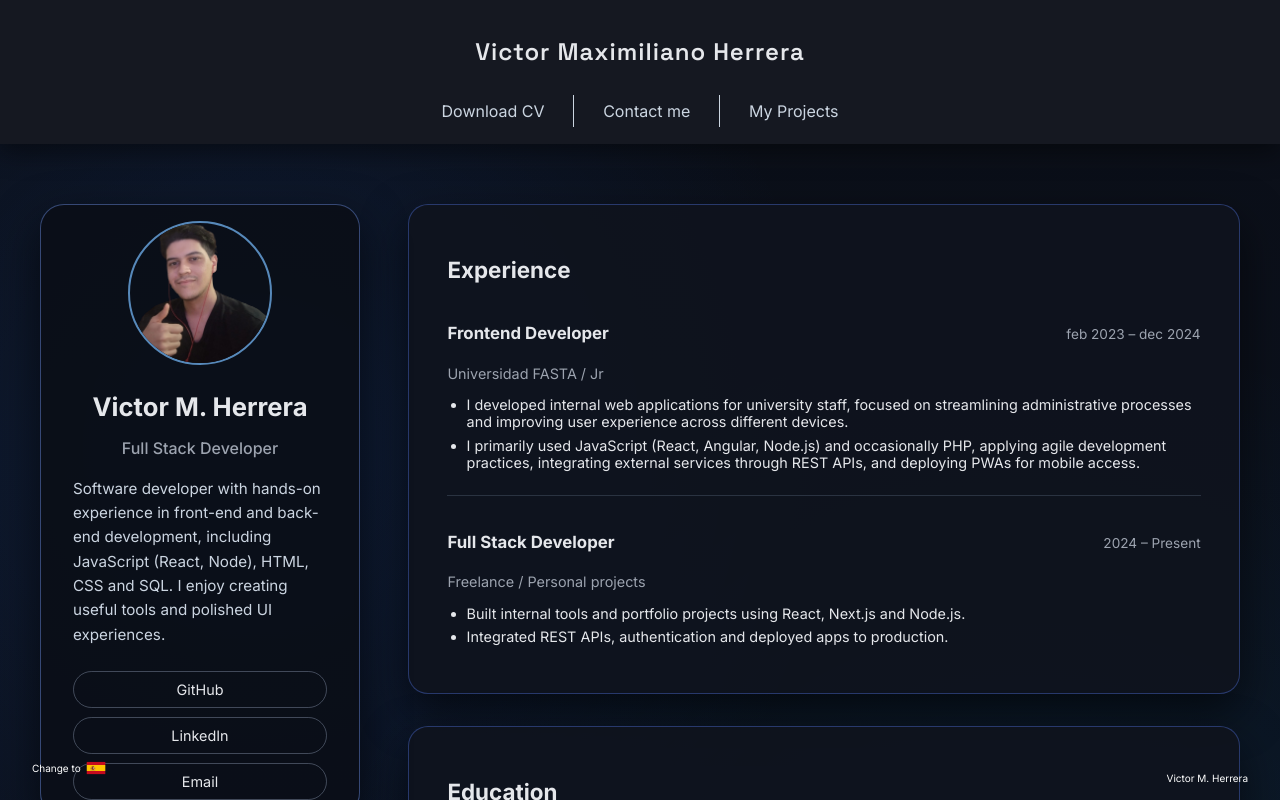
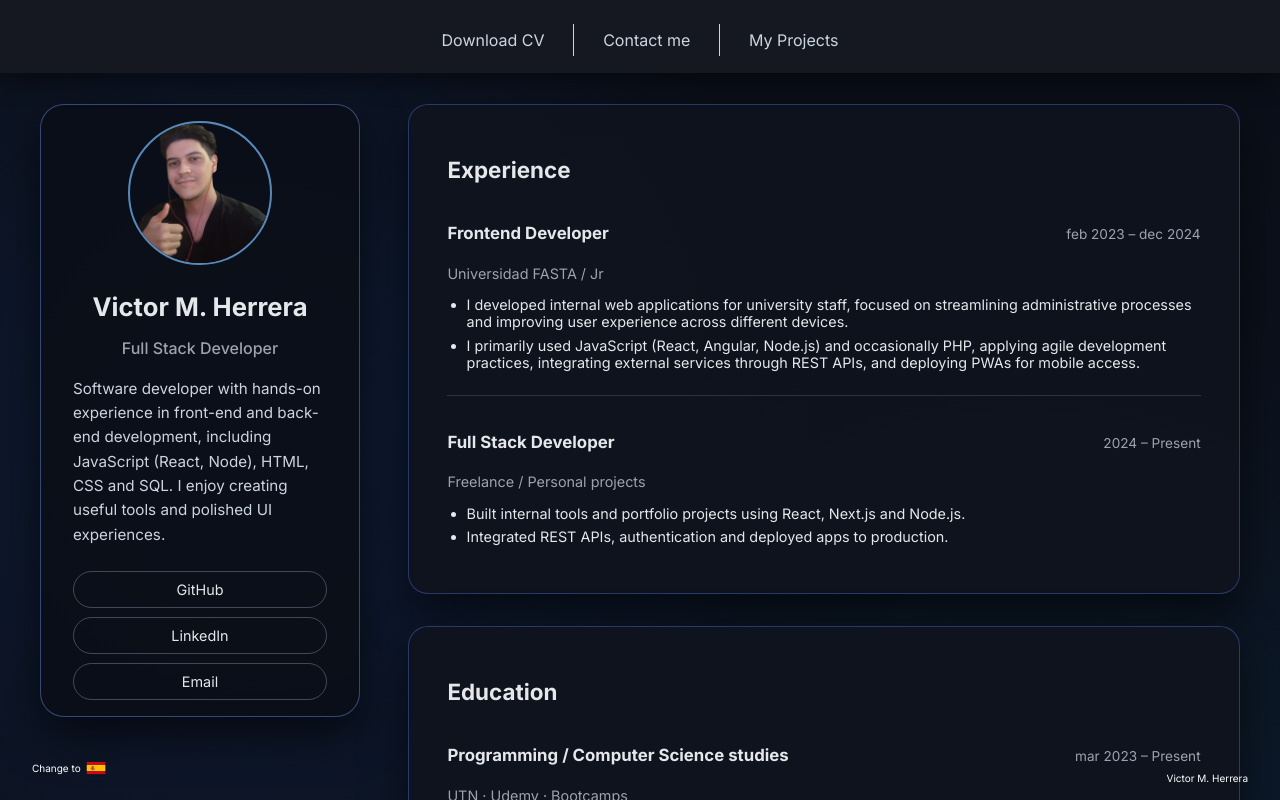
Before and after one commit to VictorM-Herrera/my-portfolio, a Next.js app: page / in a window 1280 px wide. Shown: the top 800 px of the page. Built offline with nearby package versions, Linux system fonts and the light colour scheme.

Commit message:
Navbar changes

```diff
--- a/app/components/Navbar/Navbar.css
+++ b/app/components/Navbar/Navbar.css
@@ -11,11 +11,11 @@
   z-index: 200;
 }
 
-.navbar-top{
+/* .navbar-top{
   display: flex;
   justify-content: center;
   align-items: center;
-}
+} */
 
 /* Título */
 .navbar-title {
--- a/app/components/Navbar/Navbar.jsx
+++ b/app/components/Navbar/Navbar.jsx
@@ -13,14 +13,6 @@ export default function Navbar() {
 
   return (
     <nav className="navbar">
-      <div className="navbar-top">
-        <Link href={'/'} className="link-title">
-        <h1 className={`navbar-title`} title="Home">
-          Victor Maximiliano Herrera
-        </h1>
-
-        </Link>
-      </div>
 
       <div className="navbar-bottom">
         <a className="nav-link" href={lang==='en'?"/CV - Victor Maximiliano Herrera.pdf":"/CV - Victor Maximiliano Herrera.pdf"} download>
--- a/app/components/Portfolio/portfolio.css
+++ b/app/components/Portfolio/portfolio.css
@@ -1,5 +1,5 @@
 :root {
-  --nav-h: 156px;
+  --nav-h: 56px;
 }
 
 /* Página clásica */
```
